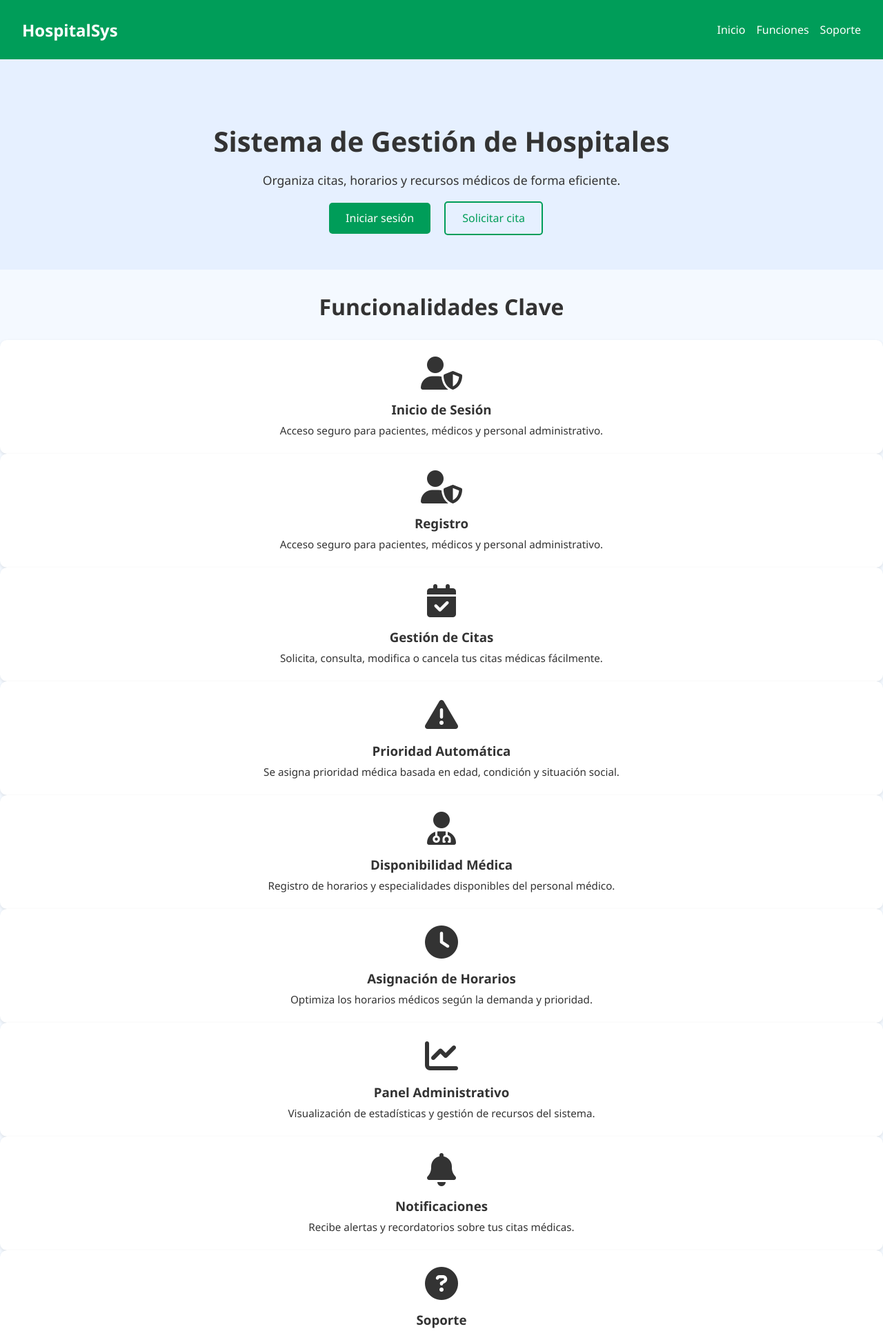
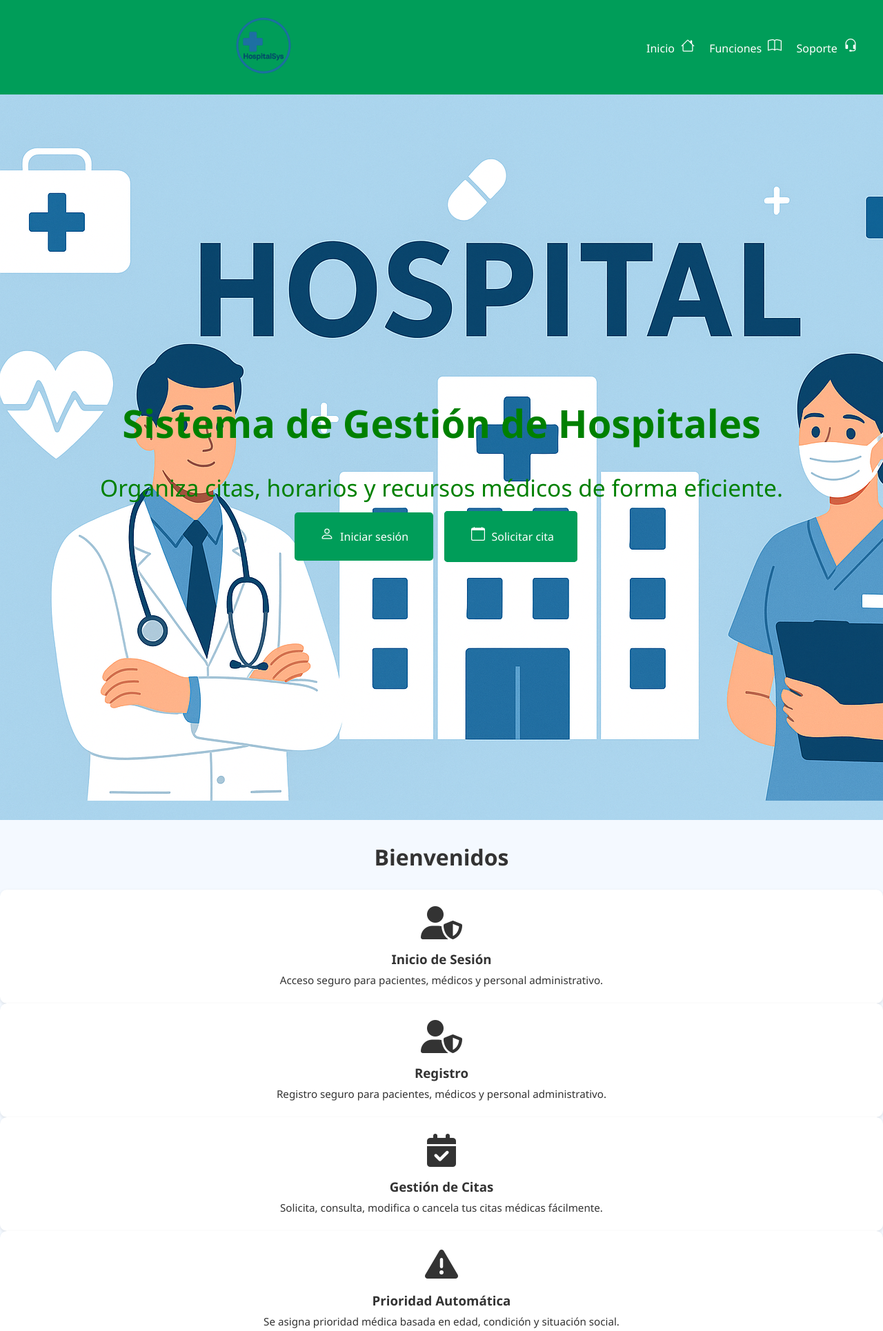
Before and after one commit to Immasis/SistemaHospitalario, a PHP site: page / in a window 1280 px wide. Shown: the top 1930 px of the page at 69% size. Run offline with PHP 8.4, Linux system fonts and the light colour scheme.

Commit message:
Iconos e Imagenes

```diff
--- a/citas/citas.html
+++ b/citas/citas.html
@@ -9,7 +9,10 @@
 </head>
 <body>
   <nav class="navbar">
-    <div class="logo">HospitalSys</div>
+    <a href="../index.html">
+      <img src="../img/ChatGPT Image 9 ago 2025, 12_03_46 p.m.-Photoroom.png" alt="Logo"
+        style="height: 100px; width: 100px; cursor: pointer; margin-left: 300px;">
+    </a>
     <ul class="nav-links">
       <li><a href="../index.html">Inicio</a></li>
       <li><a href="login/login.html">Inicio de Sesión</a></li>
--- a/conexion/conexion.php
+++ b/conexion/conexion.php
@@ -1,7 +1,7 @@
 <?php
 $host = "localhost";
 $user = "root"; // Cambia según tu configuración
-$pass = "root";     // Cambia según tu configuración
+$pass = "mamba";     // Cambia según tu configuración
 $db   = "hospitalsys";
 
 $conn = new mysqli($host, $user, $pass, $db);
--- a/disponibilidad.html
+++ b/disponibilidad.html
@@ -12,7 +12,10 @@
 </head>
 <body>
   <nav class="navbar">
-    <div class="logo">HospitalSys</div>
+    <a href="../index.html">
+      <img src="../img/ChatGPT Image 9 ago 2025, 12_03_46 p.m.-Photoroom.png" alt="Logo"
+        style="height: 100px; width: 100px; cursor: pointer; margin-left: 300px;">
+    </a>
     <ul class="nav-links">
       <li><a href="index.html">Inicio</a></li>
       <li><a href="inicio-sesion.html">Inicio de Sesion</a></li>
--- a/horarios.html
+++ b/horarios.html
@@ -12,7 +12,10 @@
 </head>
 <body>
   <nav class="navbar">
-    <div class="logo">HospitalSys</div>
+    <a href="../index.html">
+      <img src="../img/ChatGPT Image 9 ago 2025, 12_03_46 p.m.-Photoroom.png" alt="Logo"
+        style="height: 100px; width: 100px; cursor: pointer; margin-left: 300px;">
+    </a>
     <ul class="nav-links">
       <li><a href="index.html">Inicio</a></li>
       <li><a href="login/login.html">Inicio de Sesión</a></li>
--- a/index.html
+++ b/index.html
@@ -12,11 +12,26 @@
 <body>
 
   <nav class="navbar">
-    <div class="logo">HospitalSys</div>
+    <a href="index.html">
+      <img src="img/ChatGPT Image 9 ago 2025, 12_03_46 p.m.-Photoroom.png" alt="Logo"
+        style="height: 100px; width: 100px; cursor: pointer; margin-left: 300px;">
+    </a>
     <ul class="nav-links">
-      <li><a href="index.html">Inicio</a></li>
-      <li><a href="#funcionalidades">Funciones</a></li>
-      <li><a href="#soporte">Soporte</a></li>
+      <li><a href="index.html">Inicio <svg xmlns="http://www.w3.org/2000/svg" width="30" height="20" fill="#ffffff"
+            class="bi bi-house" viewBox="0 0 16 16">
+            <path
+              d="M8.707 1.5a1 1 0 0 0-1.414 0L.646 8.146a.5.5 0 0 0 .708.708L2 8.207V13.5A1.5 1.5 0 0 0 3.5 15h9a1.5 1.5 0 0 0 1.5-1.5V8.207l.646.647a.5.5 0 0 0 .708-.708L13 5.793V2.5a.5.5 0 0 0-.5-.5h-1a.5.5 0 0 0-.5.5v1.293zM13 7.207V13.5a.5.5 0 0 1-.5.5h-9a.5.5 0 0 1-.5-.5V7.207l5-5z" />
+          </svg>
+      <li><a href="#funcionalidades">Funciones <svg xmlns="http://www.w3.org/2000/svg" width="30" height="20"
+            fill="currentColor" class="bi bi-book" viewBox="0 0 16 16">
+            <path
+              d="M1 2.828c.885-.37 2.154-.769 3.388-.893 1.33-.134 2.458.063 3.112.752v9.746c-.935-.53-2.12-.603-3.213-.493-1.18.12-2.37.461-3.287.811zm7.5-.141c.654-.689 1.782-.886 3.112-.752 1.234.124 2.503.523 3.388.893v9.923c-.918-.35-2.107-.692-3.287-.81-1.094-.111-2.278-.039-3.213.492zM8 1.783C7.015.936 5.587.81 4.287.94c-1.514.153-3.042.672-3.994 1.105A.5.5 0 0 0 0 2.5v11a.5.5 0 0 0 .707.455c.882-.4 2.303-.881 3.68-1.02 1.409-.142 2.59.087 3.223.877a.5.5 0 0 0 .78 0c.633-.79 1.814-1.019 3.222-.877 1.378.139 2.8.62 3.681 1.02A.5.5 0 0 0 16 13.5v-11a.5.5 0 0 0-.293-.455c-.952-.433-2.48-.952-3.994-1.105C10.413.809 8.985.936 8 1.783" />
+          </svg></a></li>
+      <li><a href="#soporte">Soporte <svg xmlns="http://www.w3.org/2000/svg" width="30" height="20" fill="currentColor"
+            class="bi bi-headset" viewBox="0 0 16 16">
+            <path
+              d="M8 1a5 5 0 0 0-5 5v1h1a1 1 0 0 1 1 1v3a1 1 0 0 1-1 1H3a1 1 0 0 1-1-1V6a6 6 0 1 1 12 0v6a2.5 2.5 0 0 1-2.5 2.5H9.366a1 1 0 0 1-.866.5h-1a1 1 0 1 1 0-2h1a1 1 0 0 1 .866.5H11.5A1.5 1.5 0 0 0 13 12h-1a1 1 0 0 1-1-1V8a1 1 0 0 1 1-1h1V6a5 5 0 0 0-5-5" />
+          </svg></a></li>
     </ul>
   </nav>
 
@@ -24,13 +39,21 @@
     <h1>Sistema de Gestión de Hospitales</h1>
     <p>Organiza citas, horarios y recursos médicos de forma eficiente.</p>
     <div class="buttons">
-      <a href="login/login.html" class="btn">Iniciar sesión</a>
-      <a href="citas.html" class="btn btn-outline">Solicitar cita</a>
+      <a href="login/login.html" class="btn"><svg xmlns="http://www.w3.org/2000/svg" width="30" height="20"
+          fill="currentColor" class="bi bi-person" viewBox="0 0 16 16">
+          <path
+            d="M8 8a3 3 0 1 0 0-6 3 3 0 0 0 0 6m2-3a2 2 0 1 1-4 0 2 2 0 0 1 4 0m4 8c0 1-1 1-1 1H3s-1 0-1-1 1-4 6-4 6 3 6 4m-1-.004c-.001-.246-.154-.986-.832-1.664C11.516 10.68 10.289 10 8 10s-3.516.68-4.168 1.332c-.678.678-.83 1.418-.832 1.664z" />
+        </svg> Iniciar sesión </a>
+      <a href="citas/citas.html" class="btn btn-outline"><svg xmlns="http://www.w3.org/2000/svg" width="30" height="20"
+          fill="currentColor" class="bi bi-calendar" viewBox="0 0 16 16">
+          <path
+            d="M3.5 0a.5.5 0 0 1 .5.5V1h8V.5a.5.5 0 0 1 1 0V1h1a2 2 0 0 1 2 2v11a2 2 0 0 1-2 2H2a2 2 0 0 1-2-2V3a2 2 0 0 1 2-2h1V.5a.5.5 0 0 1 .5-.5M1 4v10a1 1 0 0 0 1 1h12a1 1 0 0 0 1-1V4z" />
+        </svg> Solicitar cita</a>
     </div>
   </header>
 
   <main id="funcionalidades">
-    <h2 class="section-title">Funcionalidades Clave</h2>
+    <h2 class="section-title">Bienvenidos</h2>
     <div class="grid">
 
       <a href="login/login.html" class="card">
@@ -42,7 +65,7 @@
       <a href="registro/registro.html" class="card">
         <i class="fas fa-user-shield"></i>
         <h3>Registro</h3>
-        <p>Acceso seguro para pacientes, médicos y personal administrativo.</p>
+        <p>Registro seguro para pacientes, médicos y personal administrativo.</p>
       </a>
 
       <a href="citas/citas.html" class="card">
--- a/login/login.html
+++ b/login/login.html
@@ -11,7 +11,10 @@
 
 <body>
   <nav class="navbar">
-    <div class="logo">HospitalSys</div>
+    <a href="index.html">
+      <img src="../img/ChatGPT Image 9 ago 2025, 12_03_46 p.m.-Photoroom.png" alt="Logo"
+        style="height: 100px; width: 100px; cursor: pointer; margin-left: 300px;">
+    </a>
     <ul class="nav-links">
       <li><a href="../index.html">Inicio</a></li>
       <li><a href="../citas.html">Gestión de Citas</a></li>
--- a/notificaciones.html
+++ b/notificaciones.html
@@ -12,7 +12,10 @@
 </head>
 <body>
   <nav class="navbar">
-    <div class="logo">HospitalSys</div>
+    <a href="../index.html">
+      <img src="../img/ChatGPT Image 9 ago 2025, 12_03_46 p.m.-Photoroom.png" alt="Logo"
+        style="height: 100px; width: 100px; cursor: pointer; margin-left: 300px;">
+    </a>
     <ul class="nav-links">
       <li><a href="index.html">Inicio</a></li>
       <li><a href="login/login.html">Inicio de Sesión</a></li>
--- a/panel.html
+++ b/panel.html
@@ -12,7 +12,10 @@
 </head>
 <body>
   <nav class="navbar">
-    <div class="logo">HospitalSys</div>
+    <a href="../index.html">
+      <img src="../img/ChatGPT Image 9 ago 2025, 12_03_46 p.m.-Photoroom.png" alt="Logo"
+        style="height: 100px; width: 100px; cursor: pointer; margin-left: 300px;">
+    </a>
     <ul class="nav-links">
       <li><a href="index.html">Inicio</a></li>
       <li><a href="login/login.html">Inicio de Sesión</a></li>
--- a/prioridad.html
+++ b/prioridad.html
@@ -12,7 +12,10 @@
 </head>
 <body>
   <nav class="navbar">
-    <div class="logo">HospitalSys</div>
+    <a href="../index.html">
+      <img src="../img/ChatGPT Image 9 ago 2025, 12_03_46 p.m.-Photoroom.png" alt="Logo"
+        style="height: 100px; width: 100px; cursor: pointer; margin-left: 300px;">
+    </a>
     <ul class="nav-links">
       <li><a href="index.html">Inicio</a></li>
       <li><a href="login/login.html">Inicio de Sesión</a></li>
--- a/registro/registro.html
+++ b/registro/registro.html
@@ -8,7 +8,10 @@
 </head>
 <body>
    <nav class="navbar">
-    <div class="logo">HospitalSys</div>
+    <a href="../index.html">
+      <img src="../img/ChatGPT Image 9 ago 2025, 12_03_46 p.m.-Photoroom.png" alt="Logo"
+        style="height: 100px; width: 100px; cursor: pointer; margin-left: 300px;">
+    </a>
     <ul class="nav-links">
       <li><a href="../index.html">Inicio</a></li>
       <li><a href="../gestion-citas.html">Gestión de Citas</a></li>
--- a/soporte.html
+++ b/soporte.html
@@ -101,7 +101,10 @@
 </head>
 <body>
   <nav class="navbar">
-    <div class="logo">HospitalSys</div>
+    <a href="../index.html">
+      <img src="../img/ChatGPT Image 9 ago 2025, 12_03_46 p.m.-Photoroom.png" alt="Logo"
+        style="height: 100px; width: 100px; cursor: pointer; margin-left: 300px;">
+    </a>
     <ul class="nav-links">
       <li><a href="index.html">Inicio</a></li>
       <li><a href="login/login.html">Inicio de Sesión</a></li>
--- a/styles.css
+++ b/styles.css
@@ -5,7 +5,26 @@ body {
   background-color: #f4f9ff;
   color: #333;
 }
+/* Estilos para la barra de scroll */
+::-webkit-scrollbar {
+    width: 15px;
+    height: 2px;
+}
 
+::-webkit-scrollbar-track {
+    background: whitesmoke;
+    border-radius: 10px;
+}
+
+::-webkit-scrollbar-thumb {
+      background-color: #009d59;
+
+    border-radius: 10px;
+}
+
+::-webkit-scrollbar-thumb:hover {
+  background-color: #017442;
+}
 /* Navbar */
 .navbar {
   display: flex;
@@ -31,26 +50,31 @@ body {
 }
 
 .nav-links a {
-  color: white;
+  color: rgb(255, 255, 255);
   text-decoration: none;
   font-weight: 500;
+}
+
+.nav-links a:hover {
+  background-color: rgba(255, 255, 255, 0.2); /* Fondo semitransparente */
 }
 
 /* Header */
 header {
   text-align: center;
-  padding: 4rem 2rem;
-  background-color: #e6f0ff;
+  padding: 25rem 2rem;
+  background-image: url(img/ChatGPT\ Image\ 9\ ago\ 2025\,\ 11_28_39\ a.m..png);
 }
 
 header h1 {
   margin-bottom: 0.5rem;
-  font-size: 2.5rem;
+  font-size: 3.5rem;
+  color: green;
 }
 
 header p {
-  font-size: 1.1rem;
-  color: #333;
+  font-size: 2.1rem;
+  color: green;
 }
 
 .buttons {
@@ -58,7 +82,7 @@ header p {
 }
 
 .btn {
-  padding: 0.7rem 1.5rem;
+  padding: 1.5rem 2.0rem;
   background-color: #009d59;
   color: white;
   text-decoration: none;
@@ -68,18 +92,18 @@ header p {
 }
 
 .btn:hover {
-  background-color: #009d59;
+  background-color: green;
 }
 
 .btn-outline {
-  background-color: transparent;
+  background-color: #009d59;
   border: 2px solid #009d59;
-  color: #009d59;
+  color: white;
 
 }
 
 .btn-outline:hover {
-  background-color: #009d59;
+  background-color: green;
   color: white;
 }
 
```
Also changed, not shown: img/ChatGPT Image 9 ago 2025, 11_28_39 a.m..png (added), img/ChatGPT Image 9 ago 2025, 12_03_46 p.m.-Photoroom.png (added).
